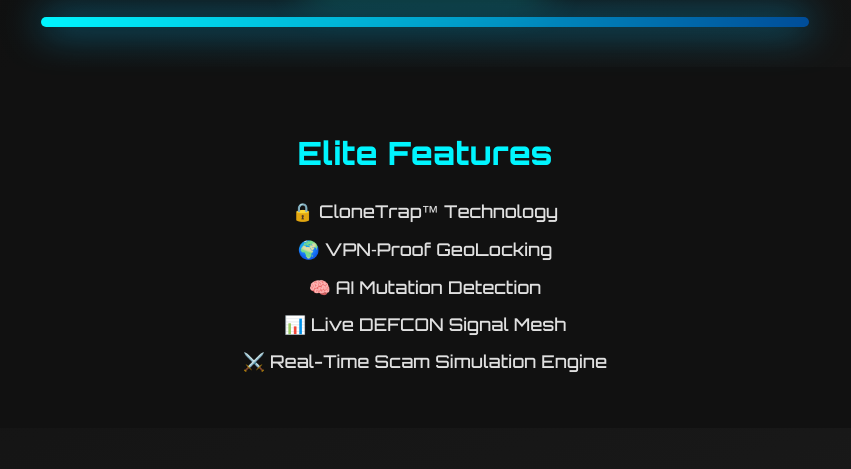
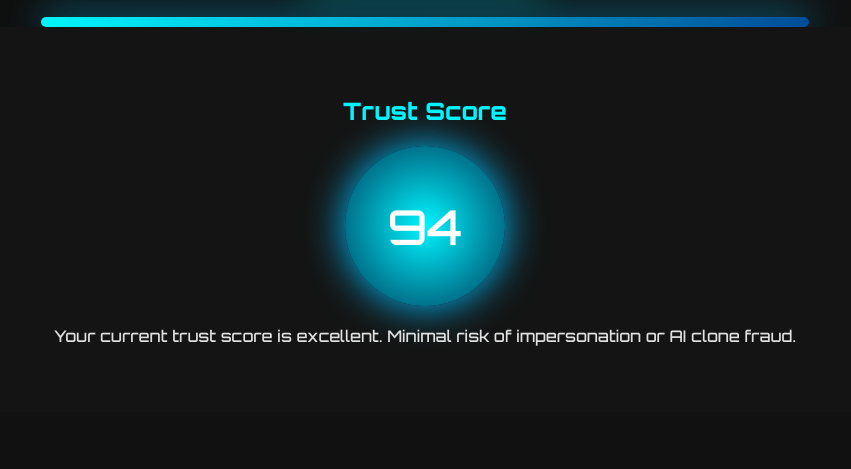
Before and after one commit to leeraper909/fraudwatch-site, a plain HTML site: page index.html in a window 1280 px wide. Shown: the part 320-789 px from the top of the page, without its empty margins (215-1066 px from the left). Drawn offline with Linux system fonts and the light colour scheme.

Commit message:
Add files via upload

```diff
--- a/index.html
+++ b/index.html
@@ -15,7 +15,15 @@
   <section class="hero">
     <img src="defcon_mock_visual.png" alt="Fraud Prevention Visual" class="defcon-img"/>
     <div class="glow-bar"></div>
-  </section>
+
+    <section class="trust-score-widget">
+      <h2>Trust Score</h2>
+      <div class="trust-score-circle">
+        <span class="score-value">94</span>
+      </div>
+      <p>Your current trust score is excellent. Minimal risk of impersonation or AI clone fraud.</p>
+    </section>
+
 
   <section class="features">
     <h2>Elite Features</h2>
@@ -26,11 +34,22 @@
       <li>📊 Live DEFCON Signal Mesh</li>
       <li>⚔️ Real-Time Scam Simulation Engine</li>
     </ul>
-  </section>
+
+    <section class="trust-score-widget">
+      <h2>Trust Score</h2>
+      <div class="trust-score-circle">
+        <span class="score-value">94</span>
+      </div>
+      <p>Your current trust score is excellent. Minimal risk of impersonation or AI clone fraud.</p>
+    </section>
+
 
   <footer>
     <p>© 2025 FraudWatch by BlackGrid. Always watching. Always learning. Never sleeping.</p>
-  </footer>
+
+    <script src="script.js"></script>
+    </footer>
+
   <script src="script.js"></script>
 </body>
 </html>
--- a/script.js
+++ b/script.js
@@ -2,3 +2,16 @@
 document.addEventListener("DOMContentLoaded", () => {
   console.log("🚀 BlackGrid Elite Site Loaded.");
 });
+
+document.addEventListener("DOMContentLoaded", () => {
+  const score = document.querySelector(".score-value");
+  if (score) {
+    let current = 80;
+    const target = 94;
+    const interval = setInterval(() => {
+      if (current >= target) return clearInterval(interval);
+      current++;
+      score.textContent = current;
+    }, 80);
+  }
+});
--- a/style.css
+++ b/style.css
@@ -74,3 +74,25 @@ footer {
   from { opacity: 0; transform: translateY(-20px); }
   to { opacity: 1; transform: translateY(0); }
 }
+
+.trust-score-widget {
+  background: #141414;
+  padding: 50px 20px;
+}
+.trust-score-widget h2 {
+  color: #00f5ff;
+}
+.trust-score-circle {
+  width: 160px;
+  height: 160px;
+  margin: 20px auto;
+  border-radius: 50%;
+  background: radial-gradient(circle, #00f5ff, #003b5c);
+  display: flex;
+  align-items: center;
+  justify-content: center;
+  font-size: 3rem;
+  color: #fff;
+  box-shadow: 0 0 30px rgba(0, 255, 255, 0.4);
+  animation: pulse 2s infinite;
+}
```
